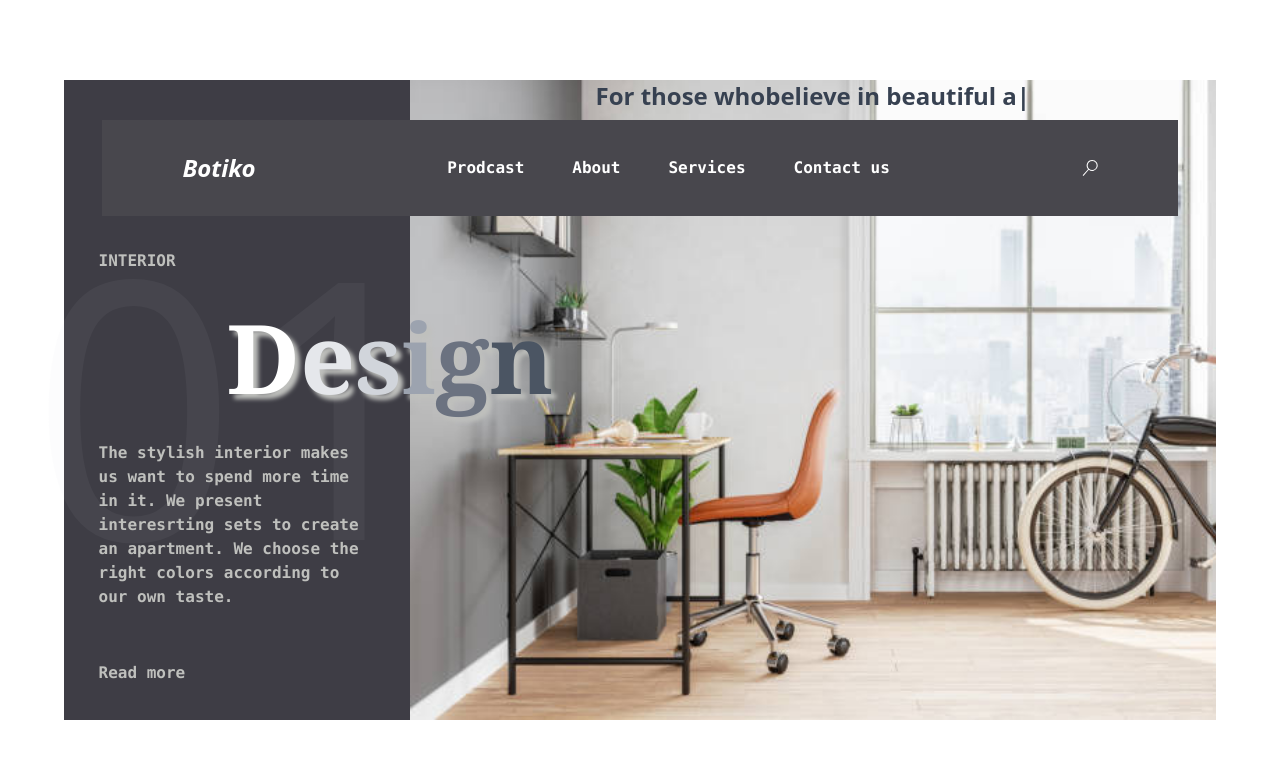
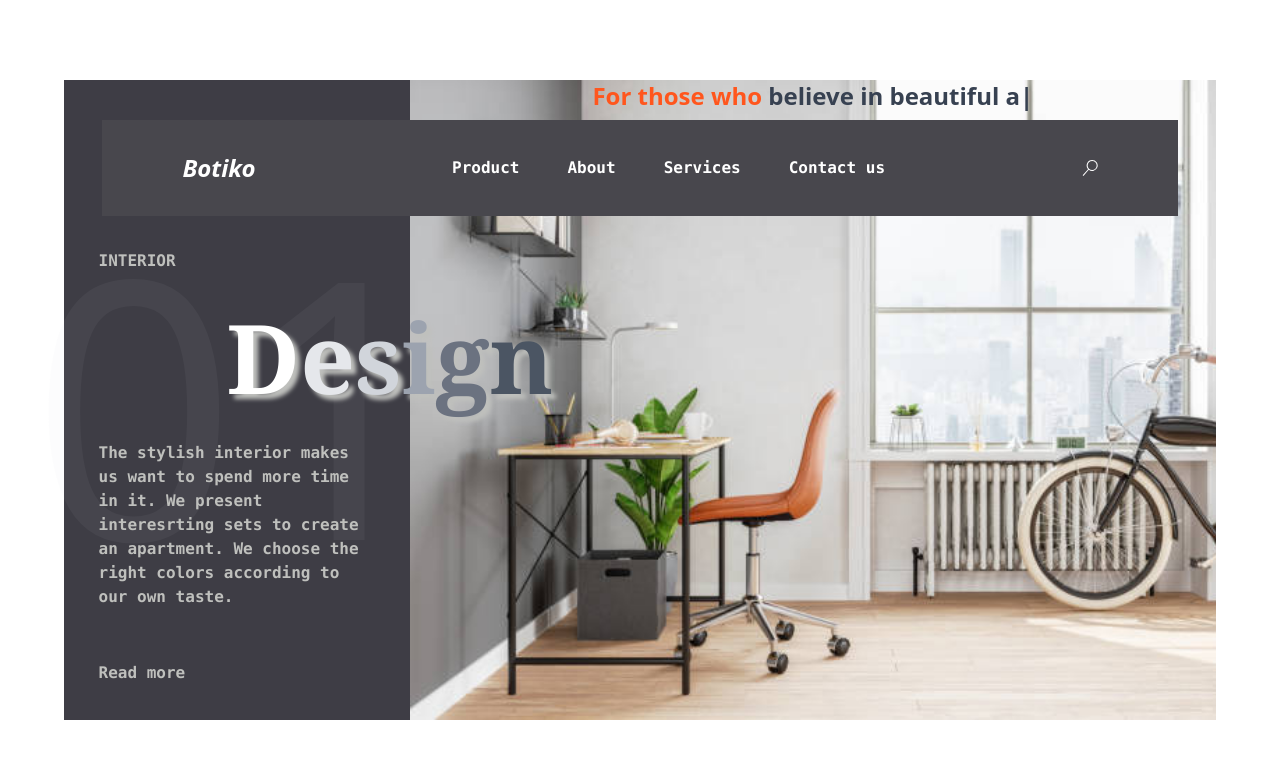
Before and after one commit to NaushadaliSaiyed/furniture, a React (Vite) app: page / in a window 1280 px wide. Shown: the top 758 px of the page. Built offline with nearby package versions, Linux system fonts and the light colour scheme.

Commit message:
naushad changing

```diff
--- a/src/components/Navbar.tsx
+++ b/src/components/Navbar.tsx
@@ -1,34 +1,22 @@
 import React from 'react'
 import { VscSearch } from 'react-icons/vsc';
 import { useLocation } from 'react-router';
+import { Link } from 'react-router-dom';
 
 const Navbar = () => {
   const location = useLocation()
+  const topMargin = location.pathname === "/" ? "top-[15%]" : 'top-[8%]'
   return (
-
-   <>{location.pathname === "/" ?
-    <div className='fixed flex justify-between items-center text-white bg-[#48474D] w-[84%] h-[12%] top-[15%] left-[8%] z-30'>
-      <h1 className='mx-20 font-semibold text-2xl'><i>Botiko</i></h1>
+    <div className={`fixed flex justify-between items-center text-white bg-[#48474D] w-[84%] h-[12%] ${topMargin} left-[8%] z-30`}>
+      <h1 className='mx-20 font-semibold text-2xl'><Link to={"/"}><i>Botiko</i></Link></h1>
       <ul className='flex gap-12'>
-        <li className='font-mono font-semibold cursor-pointer'>Prodcast</li>
-        <li className='font-mono font-semibold cursor-pointer'>About</li>
-        <li className='font-mono font-semibold cursor-pointer'>Services</li>
-        <li className='font-mono font-semibold cursor-pointer'  >Contact us</li>
+        <li className='font-mono font-semibold cursor-pointer'><Link to={'product'}>Product</Link></li>
+        <li className='font-mono font-semibold cursor-pointer'><Link to={'about'}>About</Link></li>
+        <li className='font-mono font-semibold cursor-pointer'><Link to={'services'}>Services</Link></li>
+        <li className='font-mono font-semibold cursor-pointer'><Link to={'coutactus'}>Contact us</Link></li>
       </ul>
       <VscSearch className='mx-20' />
-    </div>  :
-     <div className='fixed flex justify-between items-center text-white bg-[#48474D] w-[84%] h-[12%] top-[8%] left-[8%] z-30'>
-    <h1 className='mx-20 font-semibold text-2xl'><i>Botiko</i></h1>
-    <ul className='flex gap-12'>
-      <li className='font-mono font-semibold cursor-pointer'>Prodcast</li>
-      <li className='font-mono font-semibold cursor-pointer'>About</li>
-      <li className='font-mono font-semibold cursor-pointer'>Services</li>
-      <li className='font-mono font-semibold cursor-pointer'  >Contact us</li>
-    </ul>
-    <VscSearch className='mx-20' />
-  </div>}
-   </>
-
+    </div>
   )
 }
 
--- a/src/components/dashBoard/RightDashBoard.tsx
+++ b/src/components/dashBoard/RightDashBoard.tsx
@@ -20,8 +20,8 @@ const TypingComponent:any = () => {
   return (
     <div className="w-[70%] h-full bg-blue-200 bg-[url('/src/assets/dark-furniture.jpg')] bg-no-repeat bg-cover">
       <div className='flex justify-center items-start w-full h-full'>
-        <p className='text-2xl font-semibold text-gray-700'>For those who</p>
-        <p className='text-2xl font-semibold text-gray-700'><TypingComponent/></p>
+        <p className='text-2xl font-bold text-[#FF561D]'>For those who <span className='text-2xl font-semibold text-gray-700'> <TypingComponent/></span></p>
+
       </div>
     </div>
   )
```
